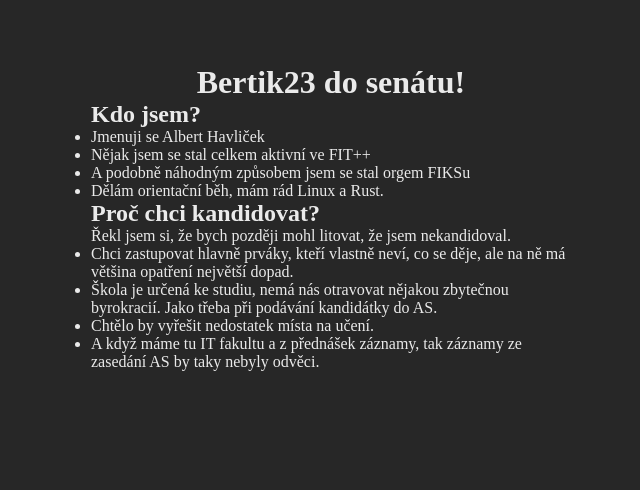
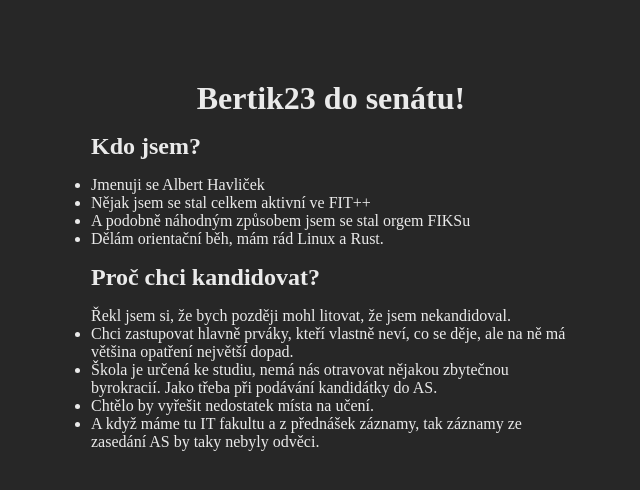
Before and after one commit to Bertik23/bertik23.github.io, a Jekyll site: the page built from asfit/index.html, in a window 1280 px wide. Shown: the top 490 px of the page, without its empty margins (309-949 px from the left). Built offline with Jekyll 4.4.1, drawn with Linux system fonts in a browser that asks for light colours.

Commit message:
added margin

```diff
--- a/asfit/index.html
+++ b/asfit/index.html
@@ -20,6 +20,11 @@ permalink: /asfit
 
         h1{
             text-align: center;
+        }
+
+        h1, h2{
+            margin-top:1rem;
+            margin-bottom: 1rem;
         }
 
         body{
```
